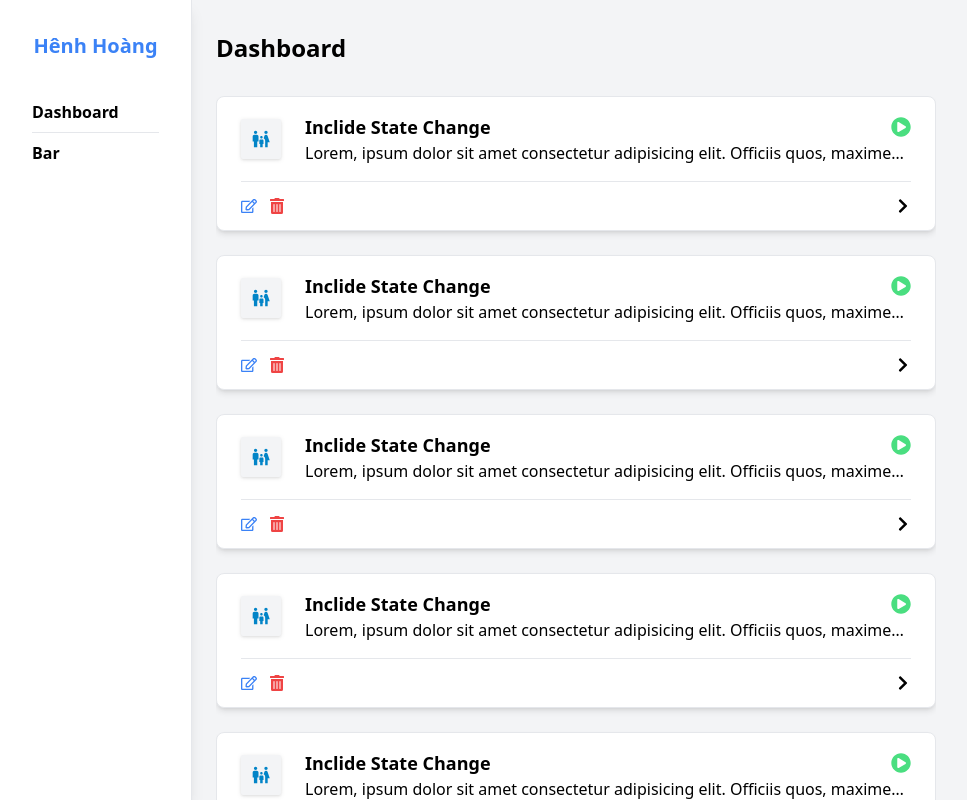
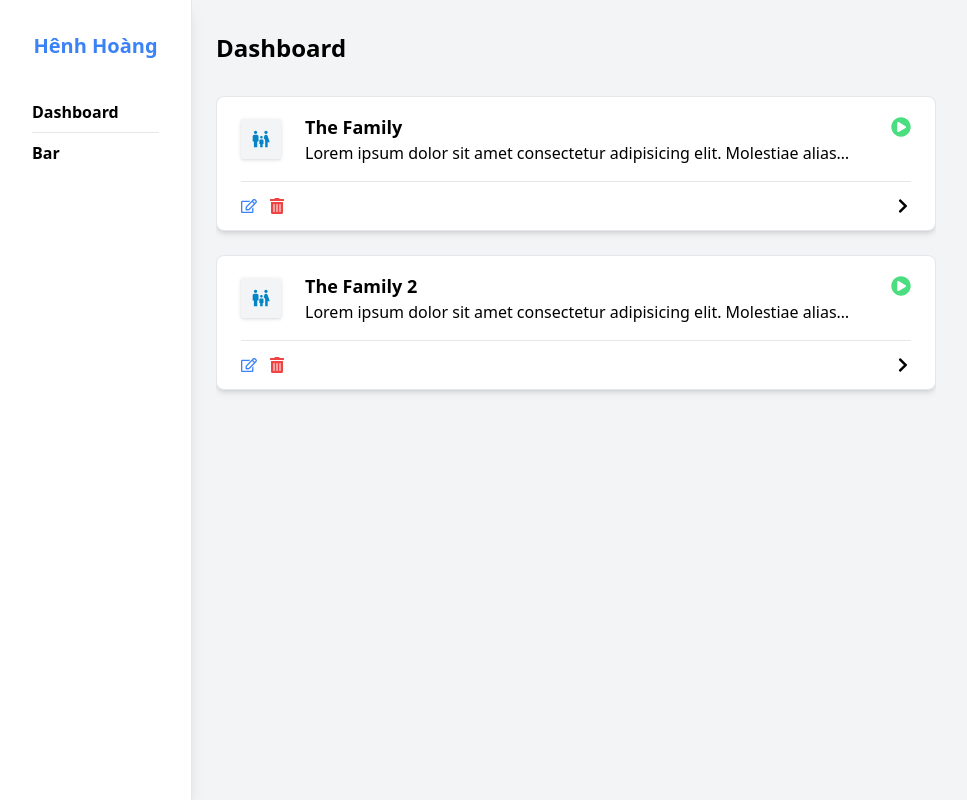
Before and after one commit to henhhenh13/Study-with-me, a React (Create React App) app: page / in a window 1280 px wide. Shown: the whole page, without its empty margins (0-967 px from the left). Built offline with nearby package versions, Linux system fonts and the light colour scheme.

Commit message:
feat: basic interface

```diff
--- a/src/App.tsx
+++ b/src/App.tsx
@@ -2,24 +2,13 @@ import React from 'react'
 import { MainBody } from './sections/main-body'
 import { Sidebar } from './sections/sidebar'
 import { UnitList } from './components/units/unit-list'
-import { UnitItem } from './components/units/unit-item'
 // import { ModalBase } from './components/modals/modal-base'
 
 export default function App (): React.ReactElement {
   return (
     <MainBody>
       <Sidebar />
-      <UnitList>
-        <UnitItem />
-        <UnitItem />
-        <UnitItem />
-        <UnitItem />
-        <UnitItem />
-        <UnitItem />
-        <UnitItem />
-        <UnitItem />
-        <UnitItem />
-      </UnitList>
+      <UnitList />
       {/* <ModalBase /> */}
     </MainBody>
   )
--- a/src/components/units/unit-item.tsx
+++ b/src/components/units/unit-item.tsx
@@ -1,29 +1,28 @@
 import clsx from 'clsx'
 import React, { useState } from 'react'
 import { FaRegEdit, FaChevronRight, FaCheck, FaPlayCircle, FaTrashAlt } from 'react-icons/fa'
-import { MdFamilyRestroom } from 'react-icons/md'
+import { type UnitSerialized } from '../../managers/units/unit-serialized'
 
-export const UnitItem = (): React.ReactElement => {
+type UnitItemProps = UnitSerialized
+export const UnitItem = ({ ...props }: UnitItemProps): React.ReactElement => {
+  const { title, svgAvatar: SvgAvatar, flags, description } = props
   const [isShowExercise, setIsShowExercise] = useState<boolean>(false)
 
   return (
     <li className="py-4 px-6 space-y-4 w-full bg-white rounded-lg shadow-md border hover:shadow-lg transition-all duration-500">
       <div className="flex items-center w-full gap-x-6">
         <div className="min-w-[40px] min-h-[40px] rounded-sm bg-gray-100 flex-1 flex items-center justify-center drop-shadow">
-          <MdFamilyRestroom className='text-xl text-sky-600'/>
+          {flags.isSvgAvatar && SvgAvatar != null && <SvgAvatar className='text-xl text-sky-600'/>}
         </div>
         <div className="max-w-full">
           <div className='flex items-center justify-between'>
             <h2 className="capitalize font-semibold text-lg">
-              Inclide state change
+              {title}
             </h2>
             <FaPlayCircle className='text-green-400 text-xl cursor-pointer transition-all duration-200 hover:text-green-500 hover:scale-125 active:text-green-600'/>
           </div>
           <p className="line-clamp-1">
-            Lorem, ipsum dolor sit amet consectetur adipisicing elit. Officiis
-            quos, maxime impedit, voluptate vel recusandae molestias error
-            deleniti eaque a aliquid minus nihil? Quod amet pariatur non maiores
-            eos deserunt?
+            {description}
           </p>
         </div>
       </div>
--- a/src/components/units/unit-list.tsx
+++ b/src/components/units/unit-list.tsx
@@ -1,15 +1,57 @@
-import React, { type PropsWithChildren } from 'react'
+import React, { useMemo } from 'react'
+import { UnitItem } from './unit-item'
+import { type UnitState } from '../../managers/units/unit-state'
+import { MdFamilyRestroom } from 'react-icons/md'
+import { fromApiToUnit } from '../../managers/units/unit-serialized'
 
-export const UnitList = ({
-  children
-}: PropsWithChildren<unknown>): React.ReactElement => {
+const data: UnitState[] = [
+  {
+    title: 'The family',
+    description: 'Lorem ipsum dolor sit amet consectetur adipisicing elit. Molestiae alias voluptates illum expedita, a dolorum, optio natus magnam, incidunt possimus fugiat minima eaque reiciendis! Sit sed voluptatem quam deserunt earum!',
+    svgAvatar: MdFamilyRestroom,
+    avatar: null,
+    exercises: [
+      {
+        unitId: '1',
+        index: '0',
+        exerciseId: '0',
+        exerciseType: 'vocabulary',
+        title: 'Look at the family tree on the opposite page. Complete the sentense.'
+      }
+    ]
+  },
+  {
+    title: 'The family 2',
+    description: 'Lorem ipsum dolor sit amet consectetur adipisicing elit. Molestiae alias voluptates illum expedita, a dolorum, optio natus magnam, incidunt possimus fugiat minima eaque reiciendis! Sit sed voluptatem quam deserunt earum!',
+    svgAvatar: MdFamilyRestroom,
+    avatar: null,
+    exercises: [
+      {
+        unitId: '1',
+        index: '0',
+        exerciseId: '0',
+        exerciseType: 'vocabulary',
+        title: 'Look at the family tree on the opposite page. Complete the sentense.'
+      }
+    ]
+  }
+]
+
+export const UnitList = (): React.ReactElement => {
+  const units = useMemo(() => {
+    return data.map((unit) => fromApiToUnit(unit))
+  }, [])
   return (
     <div className="w-[60%] px-6 h-screen">
       <div className="py-8">
         <h1 className="text-2xl font-bold">Dashboard</h1>
       </div>
       <div className="w-full">
-        <ul className="w-full space-y-6 h-screen overflow-y-auto">{children}</ul>
+        <ul className="w-full space-y-6 h-screen overflow-y-auto">
+          {units.map(unit => (
+            <UnitItem {...unit}/>
+          ))}
+        </ul>
       </div>
     </div>
   )
--- /dev/null
+++ b/src/managers/exercise/exercise-serialized.ts
@@ -0,0 +1,20 @@
+import { type ExerciseState } from './exercise-state'
+
+export interface ExerciseSerialized {
+  title: ExerciseState['title']
+  index: number
+  exerciseType: ExerciseState['exerciseType']
+  unitId: ExerciseState['unitId']
+  exerciseId: ExerciseState['exerciseId']
+}
+
+export const fromApiToExercise = (raw: ExerciseState): ExerciseSerialized => {
+  const { title, index, exerciseType, exerciseId, unitId } = raw
+  return {
+    title,
+    exerciseType,
+    unitId,
+    exerciseId,
+    index: Number(index)
+  }
+}
--- /dev/null
+++ b/src/managers/exercise/exercise-state.ts
@@ -0,0 +1,9 @@
+export interface ExerciseState {
+  exerciseId: string
+  title: string
+  unitId: string
+  exerciseType: ExerciseType
+  index: string
+}
+
+export type ExerciseType = 'vocabulary' | 'sentense'
--- /dev/null
+++ b/src/managers/units/unit-serialized.ts
@@ -0,0 +1,30 @@
+import { type ExerciseSerialized, fromApiToExercise } from '../exercise/exercise-serialized'
+import { type UnitState } from './unit-state'
+
+export interface UnitSerialized {
+  title: UnitState['title']
+  description: UnitState['description']
+  avatar: UnitState['avatar']
+  svgAvatar: UnitState['svgAvatar']
+  exercises: ExerciseSerialized[]
+  flags: {
+    isSvgAvatar: boolean
+    isAvatar: boolean
+  }
+}
+
+export const fromApiToUnit = (raw: UnitState): UnitSerialized => {
+  const { title, description, avatar, svgAvatar, exercises } = raw
+  const exercisesSerialized = exercises.map((exercise) => fromApiToExercise(exercise))
+  return {
+    title,
+    description,
+    avatar,
+    svgAvatar,
+    exercises: exercisesSerialized,
+    flags: {
+      isSvgAvatar: Boolean(svgAvatar),
+      isAvatar: Boolean(avatar)
+    }
+  }
+}
--- /dev/null
+++ b/src/managers/units/unit-state.ts
@@ -0,0 +1,10 @@
+import { type IconType } from 'react-icons/lib'
+import { type ExerciseState } from '../exercise/exercise-state'
+
+export interface UnitState {
+  title: string
+  description: string
+  avatar: string | null
+  svgAvatar: IconType | null
+  exercises: ExerciseState[]
+}
```
